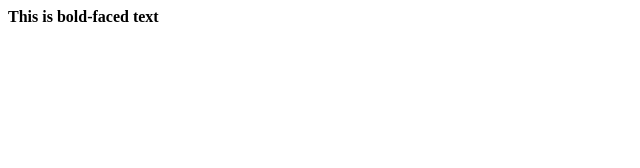
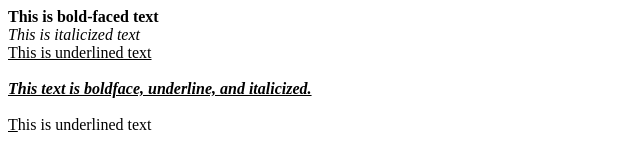
Before and after one commit to Alexkt520/Team3-Project, a plain HTML site: page index.html in a window 1280 px wide. Shown: the whole page, without its empty margins (0-640 px from the left). Drawn offline with Linux system fonts and the light colour scheme.

Commit message:
Update index.html

```diff
--- a/index.html
+++ b/index.html
@@ -1,10 +1,17 @@
 <html>
 <head>
-
 </head>
 <body>
 <b>This is bold-faced text</b>
 <br>
-
+<i>This is italicized text</i>
+<br>
+<u>This is underlined text</u>
+<br>
+<br>
+<b><u><i>This text is boldface, underline, and italicized.</i></u></b>
+<br>
+<br>
+<u>T</u>his is underlined text
 </body>
 </html>
```
